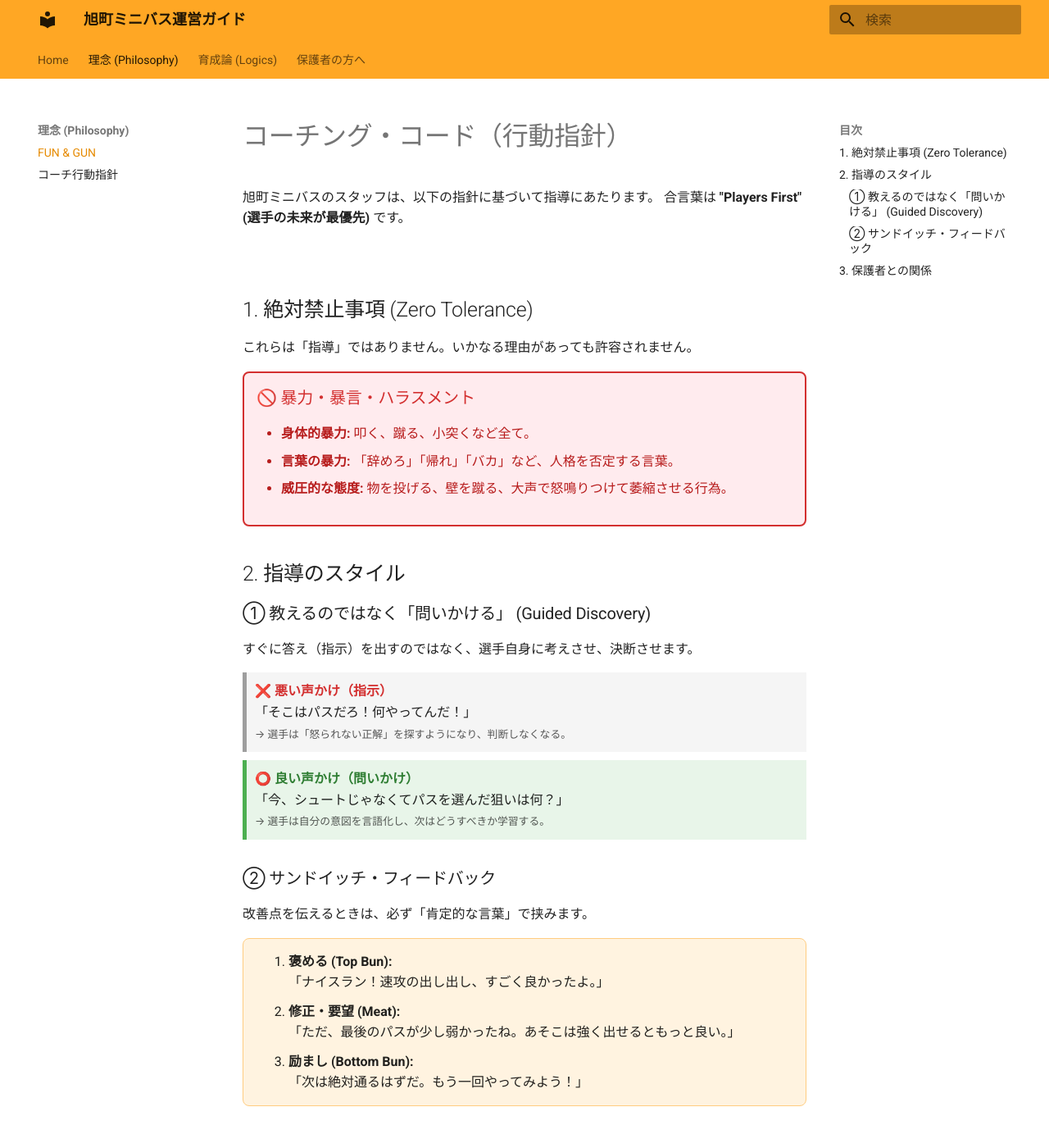
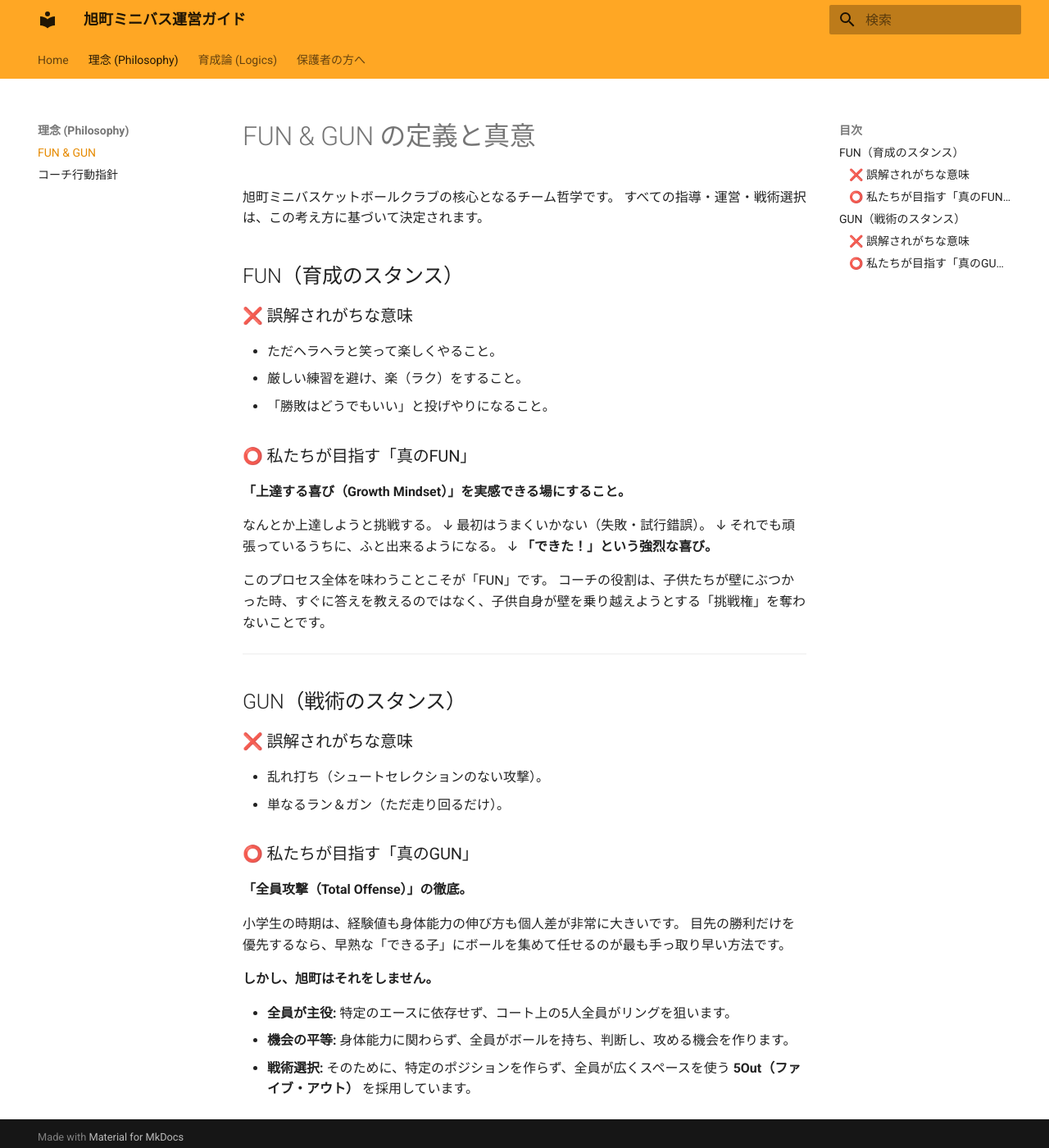
Before and after one commit to kawaiikumichan/asahicho-minibus-ops, an MkDocs documentation site: the page built from docs/00_Philosophy/fun_and_gun.md, in a window 1280 px wide and 1400 px high. Shown: the whole window at 82% size. Built offline with MkDocs 1.6.1 and Material for MkDocs 9.7.7, drawn with Linux system fonts in a browser that asks for light colours; some of the changed text lies outside the part shown.

Commit message:
Update fun_and_gun.md

```diff
--- a/docs/00_Philosophy/fun_and_gun.md
+++ b/docs/00_Philosophy/fun_and_gun.md
@@ -1,61 +1,45 @@
-# コーチング・コード（行動指針）
+# FUN & GUN の定義と真意
 
-旭町ミニバスのスタッフは、以下の指針に基づいて指導にあたります。
-合言葉は **"Players First" (選手の未来が最優先)** です。
+旭町ミニバスケットボールクラブの核心となるチーム哲学です。
+すべての指導・運営・戦術選択は、この考え方に基づいて決定されます。
 
-<br>
+## FUN（育成のスタンス）
 
-## 1. 絶対禁止事項 (Zero Tolerance)
+### ❌ 誤解されがちな意味
+* ただヘラヘラと笑って楽しくやること。
+* 厳しい練習を避け、楽（ラク）をすること。
+* 「勝敗はどうでもいい」と投げやりになること。
 
-これらは「指導」ではありません。いかなる理由があっても許容されません。
+### ⭕ 私たちが目指す「真のFUN」
+**「上達する喜び（Growth Mindset）」を実感できる場にすること。**
 
-<div style="border: 2px solid #d32f2f; background-color: #ffebee; padding: 15px; border-radius: 8px; color: #b71c1c; margin-bottom: 30px;">
-    <h3 style="margin-top: 0; color: #d32f2f;">🚫 暴力・暴言・ハラスメント</h3>
-    <ul>
-        <li><strong>身体的暴力:</strong> 叩く、蹴る、小突くなど全て。</li>
-        <li><strong>言葉の暴力:</strong> 「辞めろ」「帰れ」「バカ」など、人格を否定する言葉。</li>
-        <li><strong>威圧的な態度:</strong> 物を投げる、壁を蹴る、大声で怒鳴りつけて萎縮させる行為。</li>
-    </ul>
-</div>
+なんとか上達しようと挑戦する。
+↓
+最初はうまくいかない（失敗・試行錯誤）。
+↓
+それでも頑張っているうちに、ふと出来るようになる。
+↓
+**「できた！」という強烈な喜び。**
 
-## 2. 指導のスタイル
+このプロセス全体を味わうことこそが「FUN」です。
+コーチの役割は、子供たちが壁にぶつかった時、すぐに答えを教えるのではなく、子供自身が壁を乗り越えようとする「挑戦権」を奪わないことです。
 
-### ① 教えるのではなく「問いかける」 (Guided Discovery)
-すぐに答え（指示）を出すのではなく、選手自身に考えさせ、決断させます。
+---
 
-<div style="display: flex; flex-direction: column; gap: 10px; margin-bottom: 20px;">
-  <div style="background-color: #f5f5f5; border-left: 5px solid #9e9e9e; padding: 10px;">
-    <span style="color: #d32f2f; font-weight: bold;">❌ 悪い声かけ（指示）</span><br>
-    「そこはパスだろ！何やってんだ！」<br>
-    <small>→ 選手は「怒られない正解」を探すようになり、判断しなくなる。</small>
-  </div>
-  <div style="background-color: #e8f5e9; border-left: 5px solid #4caf50; padding: 10px;">
-    <span style="color: #2e7d32; font-weight: bold;">⭕ 良い声かけ（問いかけ）</span><br>
-    「今、シュートじゃなくてパスを選んだ狙いは何？」<br>
-    <small>→ 選手は自分の意図を言語化し、次はどうすべきか学習する。</small>
-  </div>
-</div>
+## GUN（戦術のスタンス）
 
-### ② サンドイッチ・フィードバック
-改善点を伝えるときは、必ず「肯定的な言葉」で挟みます。
+### ❌ 誤解されがちな意味
+* 乱れ打ち（シュートセレクションのない攻撃）。
+* 単なるラン＆ガン（ただ走り回るだけ）。
 
-<div style="background-color: #fff3e0; padding: 15px; border-radius: 8px; border: 1px solid #ffcc80;">
-    <ol style="margin: 0; padding-left: 20px;">
-        <li style="margin-bottom: 10px;"><strong>褒める (Top Bun):</strong><br>「ナイスラン！速攻の出し出し、すごく良かったよ。」</li>
-        <li style="margin-bottom: 10px;"><strong>修正・要望 (Meat):</strong><br>「ただ、最後のパスが少し弱かったね。あそこは強く出せるともっと良い。」</li>
-        <li><strong>励まし (Bottom Bun):</strong><br>「次は絶対通るはずだ。もう一回やってみよう！」</li>
-    </ol>
-</div>
+### ⭕ 私たちが目指す「真のGUN」
+**「全員攻撃（Total Offense）」の徹底。**
 
-<br>
+小学生の時期は、経験値も身体能力の伸び方も個人差が非常に大きいです。
+目先の勝利だけを優先するなら、早熟な「できる子」にボールを集めて任せるのが最も手っ取り早い方法です。
 
-## 3. 保護者との関係
+**しかし、旭町はそれをしません。**
 
-* **パートナーシップ:** 我々は保護者のサポーターであり、保護者は一番のファンです。
-* **家庭との連携:** 挨拶や整理整頓、食事（おにぎり）、睡眠の重要性を保護者会等で伝え、協力体制を築きます。
-
-<div style="background-color: #e3f2fd; padding: 15px; border-radius: 5px; color: #0d47a1;">
-    <strong>🤝 コーチからのお願い</strong><br>
-    家庭で「コーチはこう言ってたけど、パパは違うと思う」といった批判は避けてください。<br>
-    子供が混乱してしまいます。疑問がある場合は、直接コーチまでご相談ください。
-</div>
+* **全員が主役:** 特定のエースに依存せず、コート上の5人全員がリングを狙います。
+* **機会の平等:** 身体能力に関わらず、全員がボールを持ち、判断し、攻める機会を作ります。
+* **戦術選択:** そのために、特定のポジションを作らず、全員が広くスペースを使う **5Out（ファイブ・アウト）** を採用しています。
```
